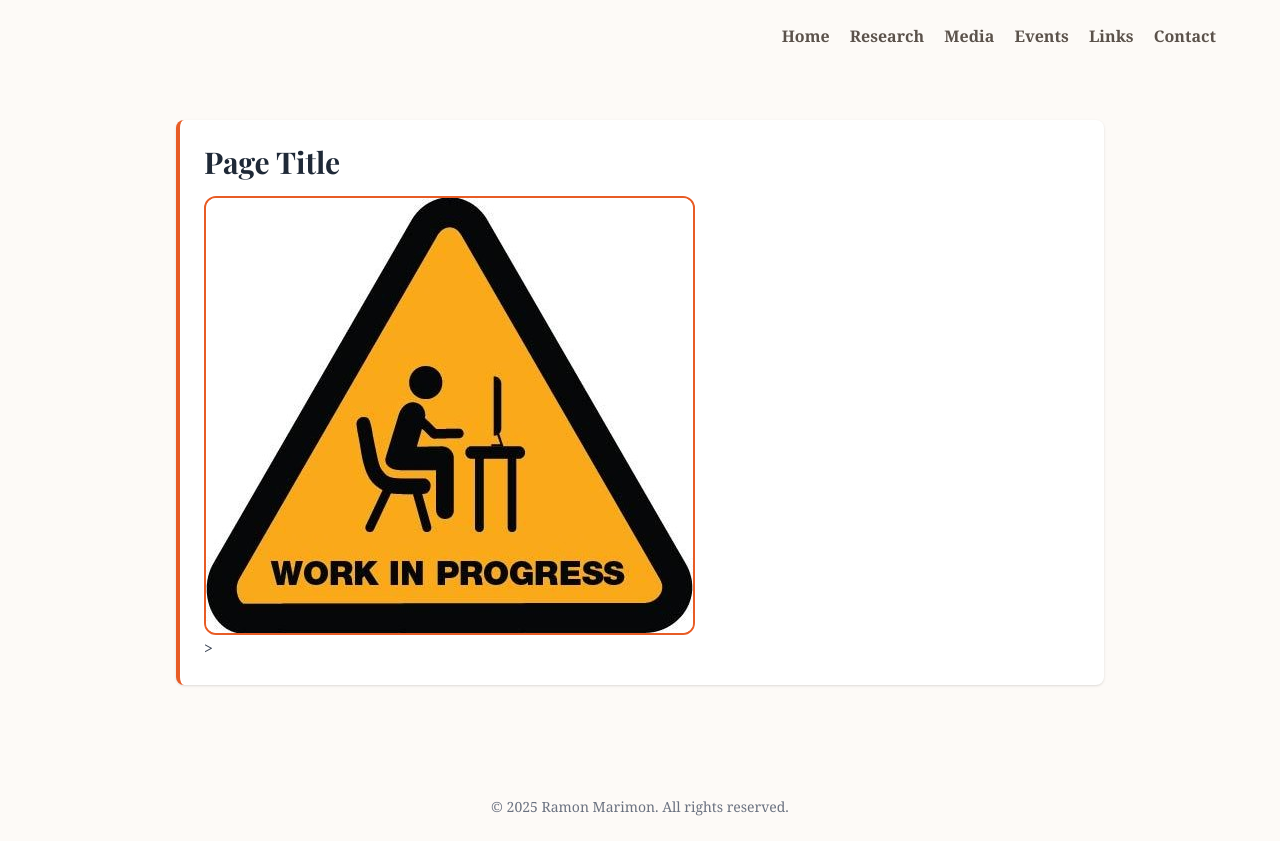
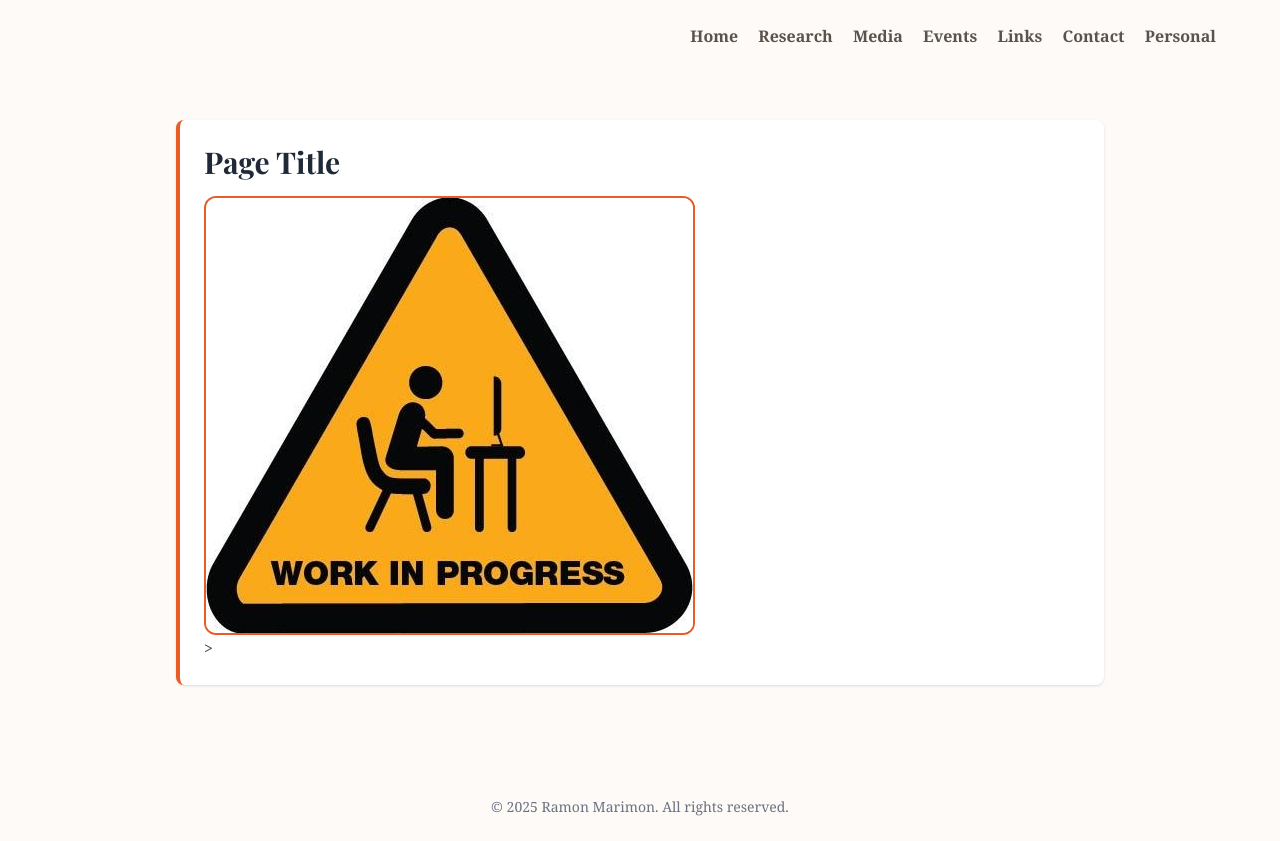
Before and after one commit to rmarimon-source/my-emeritus-web, a plain HTML site: page events.html in a window 1280 px wide. Drawn offline with nearby package versions, Linux system fonts and the light colour scheme.

```diff
--- a/events.html
+++ b/events.html
@@ -22,10 +22,11 @@
     <div class="max-w-6xl mx-auto space-x-4">
       <a href="index.html" class="hover:text-[#e85c25]">Home</a>
       <a href="research.html" class="hover:text-[#e85c25]">Research</a>
-      <a href="media.html" class="hover:text-[#e85c25]">Media</a>
+      <a href="opinion.html" class="hover:text-[#e85c25]">Media</a>
       <a href="events.html" class="hover:text-[#e85c25]">Events</a>
       <a href="links.html" class="hover:text-[#e85c25]">Links</a>
       <a href="contact.html" class="hover:text-[#e85c25]">Contact</a>
+      <a href="personal.html" class="hover:text-[#e85c25]">Personal</a>
     </div>
   </nav>
 
```
Also changed, not shown: links.html (+2 -1 lines), personal.html (+2 -1 lines), 1 other file.
